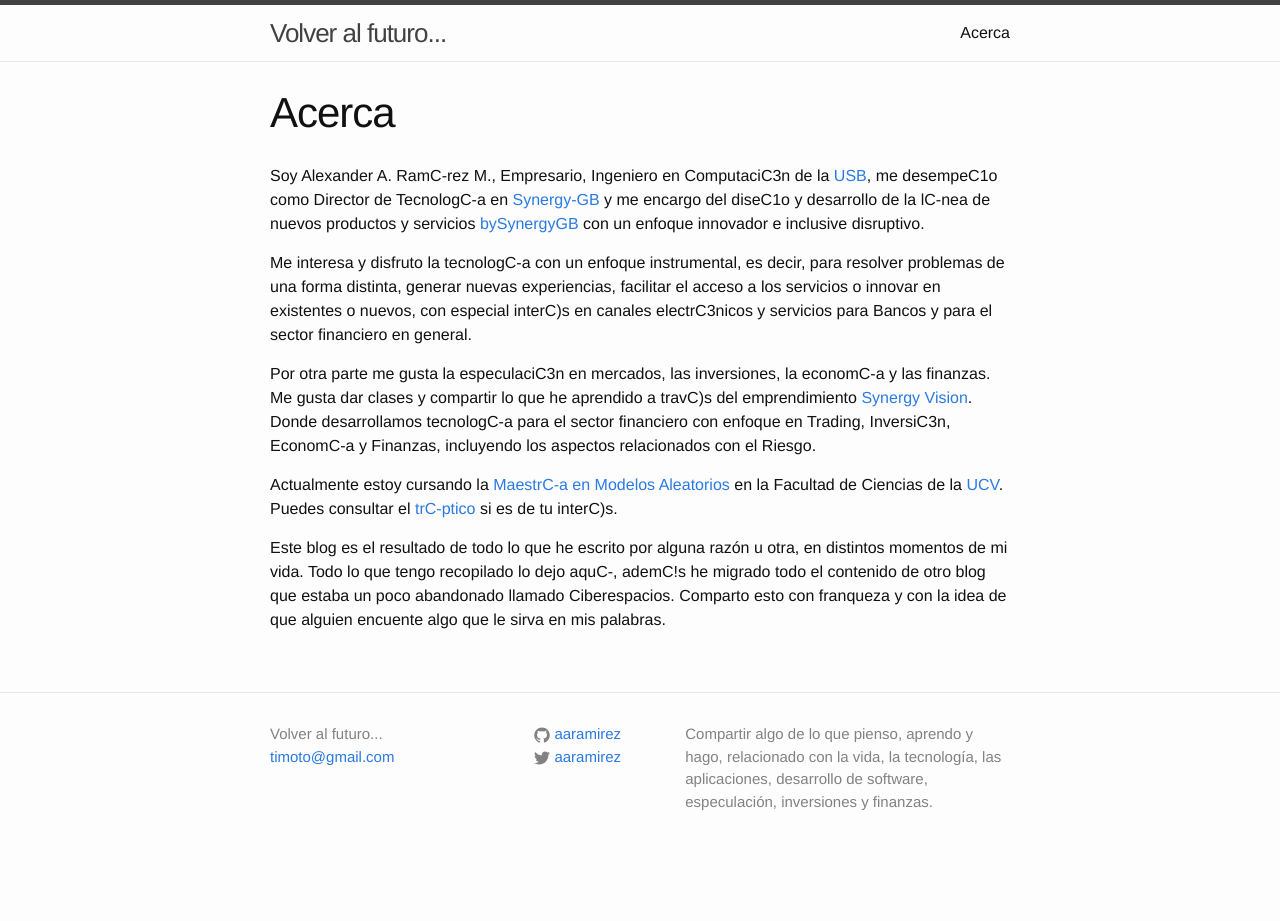
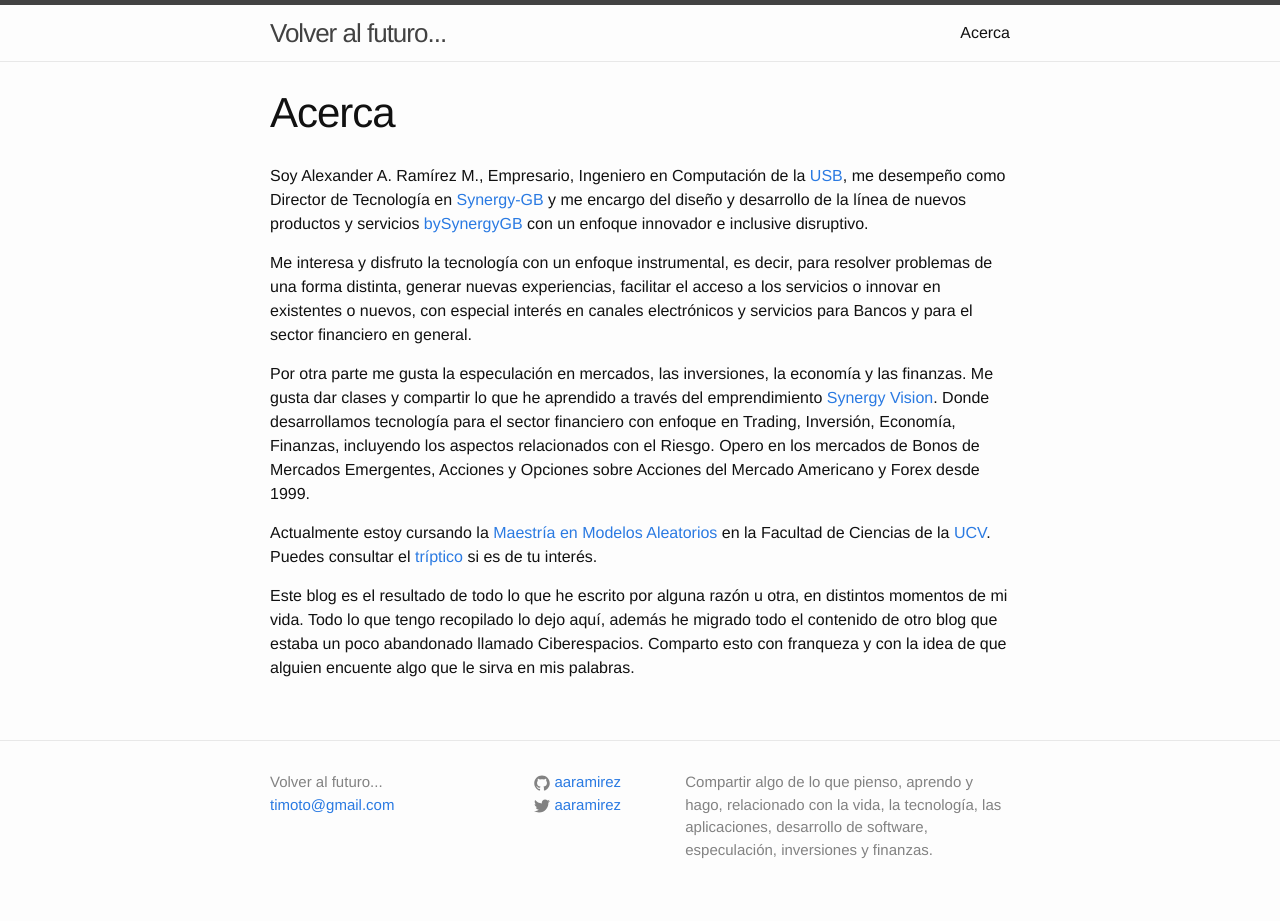
Before and after one commit to aaramirez/aaramirez.github.io, a Jekyll site: the page built from about.md, in a window 1280 px wide. Built offline with Jekyll 4.4.1, drawn with Linux system fonts in a browser that asks for light colours; before the commit the page ends 900 px from its top, so only the background shows below that.

Commit message:
Saved about.md with Dillinger.io

```diff
--- a/about.md
+++ b/about.md
@@ -4,12 +4,12 @@ title: Acerca
 permalink: /about/
 ---
 
-Soy Alexander A. RamC-rez M., Empresario, Ingeniero en ComputaciC3n de la [USB](http://www.usb.ve), me desempeC1o como Director de TecnologC-a en [Synergy-GB](http://www.synergy-gb.com/) y me encargo del diseC1o y desarrollo de la lC-nea de nuevos productos y servicios [bySynergyGB](http://www.bysynergygb.com) con un enfoque innovador e inclusive disruptivo.
+Soy Alexander A. Ramírez M., Empresario, Ingeniero en Computación de la [USB](http://www.usb.ve), me desempeño como Director de Tecnología en [Synergy-GB](http://www.synergy-gb.com/) y me encargo del diseño y desarrollo de la línea de nuevos productos y servicios [bySynergyGB](http://www.bysynergygb.com) con un enfoque innovador e inclusive disruptivo.
 
-Me interesa y disfruto la tecnologC-a con un enfoque instrumental, es decir, para resolver problemas de una forma distinta, generar nuevas experiencias, facilitar el acceso a los servicios o innovar en existentes o nuevos, con especial interC)s en canales electrC3nicos y servicios para Bancos y para el sector financiero en general.
+Me interesa y disfruto la tecnología con un enfoque instrumental, es decir, para resolver problemas de una forma distinta, generar nuevas experiencias, facilitar el acceso a los servicios o innovar en existentes o nuevos, con especial interés en canales electrónicos y servicios para Bancos y para el sector financiero en general.
 
-Por otra parte me gusta la especulaciC3n en mercados, las inversiones, la economC-a y las finanzas. Me gusta dar clases y compartir lo que he aprendido a travC)s del emprendimiento [Synergy Vision](http://synergy.vision). Donde desarrollamos tecnologC-a para el sector financiero con enfoque en Trading, InversiC3n, EconomC-a y Finanzas, incluyendo los aspectos relacionados con el Riesgo.
+Por otra parte me gusta la especulación en mercados, las inversiones, la economía y las finanzas. Me gusta dar clases y compartir lo que he aprendido a través del emprendimiento [Synergy Vision](http://synergy.vision). Donde desarrollamos tecnología para el sector financiero con enfoque en Trading, Inversión, Economía, Finanzas, incluyendo los aspectos relacionados con el Riesgo. Opero en los mercados de Bonos de Mercados Emergentes, Acciones y Opciones sobre Acciones del Mercado Americano y Forex desde 1999.
 
-Actualmente estoy cursando la [MaestrC-a en Modelos Aleatorios](http://www.matematica.ciens.ucv.ve/modelos/)  en la Facultad de Ciencias de la [UCV](http://www.ucv.edu.ve). Puedes consultar el [trC-ptico](http://www.matematica.ciens.ucv.ve/modelos/Descargas/Triptico%20de%20Modelos%20Aleatorios.pdf) si es de tu interC)s.
+Actualmente estoy cursando la [Maestría en Modelos Aleatorios](http://www.matematica.ciens.ucv.ve/modelos/)  en la Facultad de Ciencias de la [UCV](http://www.ucv.edu.ve). Puedes consultar el [tríptico](http://www.matematica.ciens.ucv.ve/modelos/Descargas/Triptico%20de%20Modelos%20Aleatorios.pdf) si es de tu interés.
 
-Este blog es el resultado de todo lo que he escrito por alguna razón u otra, en distintos momentos de mi vida. Todo lo que tengo recopilado lo dejo aquC-, ademC!s he migrado todo el contenido de otro blog que estaba un poco abandonado llamado Ciberespacios. Comparto esto con franqueza y con la idea de que alguien encuente algo que le sirva en mis palabras.
+Este blog es el resultado de todo lo que he escrito por alguna razón u otra, en distintos momentos de mi vida. Todo lo que tengo recopilado lo dejo aquí, además he migrado todo el contenido de otro blog que estaba un poco abandonado llamado Ciberespacios. Comparto esto con franqueza y con la idea de que alguien encuente algo que le sirva en mis palabras.
```
